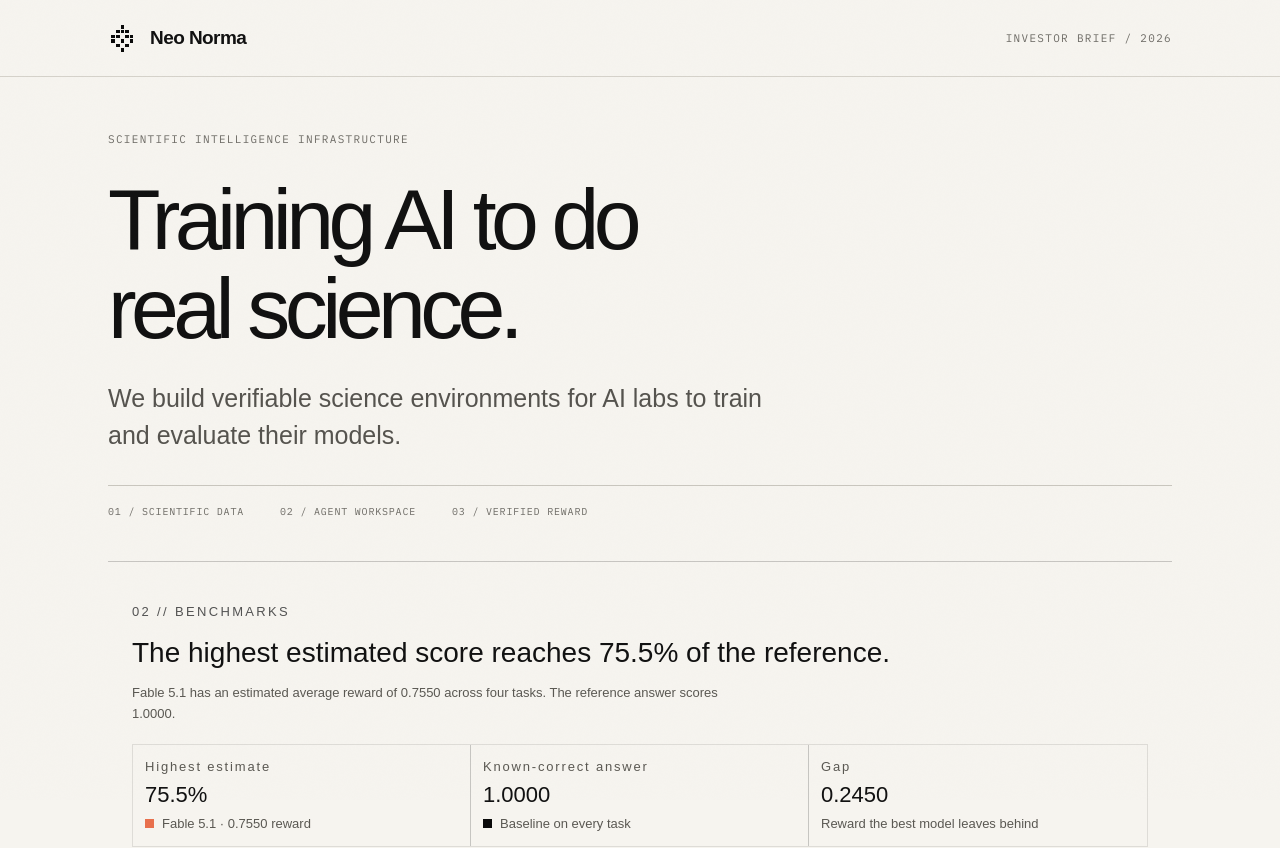
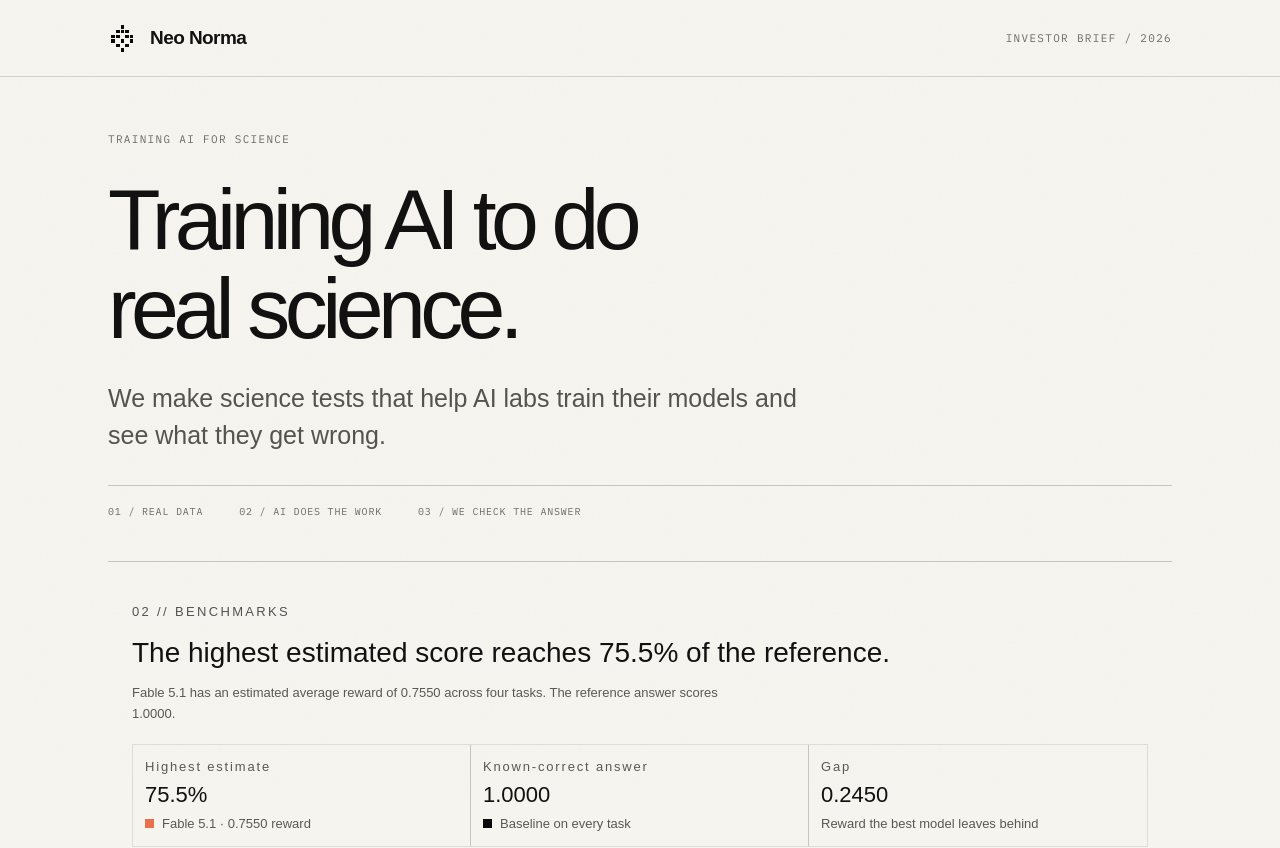
Before and after one commit to buyan-kh/neonormalanding, a Next.js app: page /investordemo in a window 1280 px wide. Shown: the top 848 px of the page. Built offline with nearby package versions, Linux system fonts and the light colour scheme.

Commit message:
Simplify investor demo copy

```diff
--- a/app/investordemo/page.tsx
+++ b/app/investordemo/page.tsx
@@ -10,26 +10,33 @@ export const metadata: Metadata = {
   robots: { index: false, follow: false },
 };
 
+const taskExplanations = [
+  "Tell cancer DNA apart from changes that come from blood cells.",
+  "Find signs of cancer returning in a blood sample.",
+  "Work out how genes and drug combinations affect cells.",
+  "Analyze patient outcomes in a cancer trial.",
+];
+
 export default function InvestorDemo() {
   return (
     <div className="investor-demo">
       <header className="topbar"><div className="wrap topbar-inner"><div className="brand"><Logo size={30} /><span>Neo Norma</span></div><span className="label">Investor brief / 2026</span></div></header>
       <main id="content" className="wrap">
-        <section className="hero"><p className="label">Scientific intelligence infrastructure</p><h1>Training AI to do<br />real science.</h1><p className="hero-copy">We build verifiable science environments for AI labs to train and evaluate their models.</p><div className="hero-meta"><span>01 / SCIENTIFIC DATA</span><span>02 / AGENT WORKSPACE</span><span>03 / VERIFIED REWARD</span></div></section>
+        <section className="hero"><p className="label">Training AI for science</p><h1>Training AI to do<br />real science.</h1><p className="hero-copy">We make science tests that help AI labs train their models and see what they get wrong.</p><div className="hero-meta"><span>01 / REAL DATA</span><span>02 / AI DOES THE WORK</span><span>03 / WE CHECK THE ANSWER</span></div></section>
 
         <Evaluation />
 
-        <section className="section"><div className="section-heading"><span className="label">02 / The product</span><h2>Real scientific work.<br />Machine-checkable answers.</h2></div><div className="product-grid"><div><span className="label">INPUT</span><h3>Scientific data</h3><p>Clinical, genomics, wet-lab and statistical workflows.</p></div><div><span className="label">ENVIRONMENT</span><h3>Agent workspace</h3><p>Models investigate data and complete a scientific task.</p></div><div><span className="label">OUTPUT</span><h3>Verified reward</h3><p>Deterministic code grades the result against a known answer.</p></div></div><div className="technical-note"><span>DELIVERY</span><strong>Harbor + Docker</strong><span>GRADING</span><strong>Python verifier</strong><span>USE CASE</span><strong>RL training + evaluation</strong></div></section>
+        <section className="section"><div className="section-heading"><span className="label">02 / The product</span><h2>Real science.<br />Answers we can check.</h2></div><div className="product-grid"><div><span className="label">01 / THE DATA</span><h3>Real records</h3><p>Data from medicine, biology, and experiments.</p></div><div><span className="label">02 / THE TEST</span><h3>A task for AI</h3><p>The AI works through the data and solves a problem.</p></div><div><span className="label">03 / THE ANSWER</span><h3>An automatic score</h3><p>Our software checks the answer against the correct result.</p></div></div><div className="technical-note"><span>RUNS ON</span><strong>Harbor + Docker</strong><span>CHECKED BY</span><strong>Python code</strong><span>USED FOR</span><strong>Training + testing</strong></div></section>
 
-        <section className="section"><div className="section-heading"><span className="label">03 / Business model</span><h2>AI labs pay for<br />environments.</h2></div><div className="pricing-grid"><div><span className="label">PAID PILOT / PROPOSED</span><strong>$5k–$15k</strong><p>5–15 tasks; pilot fees can credit toward a full pack.</p></div><div><span className="label">ANNUAL LICENSE / PROPOSED</span><strong>$130k</strong><p>Non-exclusive license for a 200-task pack.</p></div><div><span className="label">EXCLUSIVE / PROPOSED</span><strong>$380k+</strong><p>Custom or exclusive 200-task pack.</p></div></div><p className="footnote">Distribution: direct to frontier AI labs and science-focused model builders. Data partnerships can include revenue sharing.</p></section>
+        <section className="section"><div className="section-heading"><span className="label">03 / Business model</span><h2>AI labs pay for<br />our tests.</h2></div><div className="pricing-grid"><div><span className="label">PAID PILOT / PROPOSED</span><strong>$5k–$15k</strong><p>5–15 tests. The pilot fee can count toward a larger pack.</p></div><div><span className="label">ANNUAL LICENSE / PROPOSED</span><strong>$130k</strong><p>A one-year license for 200 tests.</p></div><div><span className="label">EXCLUSIVE / PROPOSED</span><strong>$380k+</strong><p>200 tests made for or reserved for one buyer.</p></div></div><p className="footnote">We sell directly to AI labs. We can share revenue with the partners who provide data.</p></section>
 
-        <section className="section"><div className="section-heading"><span className="label">04 / Market</span><h2>A growing AI market.<br />A focused entry point.</h2></div><div className="market-grid"><div><span className="label">BROADER MARKET / 2025</span><strong>$37B</strong><p>Estimated enterprise generative AI spend, across applications and infrastructure. <a href="https://menlovc.com/perspective/2025-the-state-of-generative-AI-in-the-enterprise/">Menlo Ventures ↗</a></p></div><div><span className="label">ILLUSTRATIVE ANNUAL SCENARIO</span><strong>$52M</strong><p>100 buyers × 4 packs per year × $130k. This is a hypothetical scenario, not a measured market size or forecast.</p></div></div><p className="footnote">Initial buyers: frontier labs and AI-for-science teams. Expansion: more scientific domains, long-horizon environments and data partners. The size of the specific scientific-environment market remains unverified.</p></section>
+        <section className="section"><div className="section-heading"><span className="label">04 / Market</span><h2>A big market.<br />A focused start.</h2></div><div className="market-grid"><div><span className="label">BROADER MARKET / 2025</span><strong>$37B</strong><p>Estimated spending by businesses on generative AI in 2025. <a href="https://menlovc.com/perspective/2025-the-state-of-generative-AI-in-the-enterprise/">Menlo Ventures ↗</a></p></div><div><span className="label">ILLUSTRATIVE ANNUAL SCENARIO</span><strong>$52M</strong><p>If 100 buyers each bought four $130k packs per year. This is an example, not a forecast.</p></div></div><p className="footnote">We start with AI labs building models for science, then expand to more fields and data partners. The size of our specific market is not yet verified.</p></section>
 
-        <section className="section"><div className="section-heading"><span className="label">05 / Example environments</span><h2>Built for decisions,<br />not trivia.</h2></div><div className="task-list">{benchmarkTasks.map((task, i) => <div key={task.id}><span className="label">0{i + 1}</span><strong>{task.short}</strong><p>{task.failure}</p></div>)}</div></section>
+        <section className="section"><div className="section-heading"><span className="label">05 / Example tests</span><h2>What do we test?</h2></div><div className="task-list">{benchmarkTasks.map((task, i) => <div key={task.id}><span className="label">0{i + 1}</span><strong>{task.short}</strong><p>{taskExplanations[i]}</p></div>)}</div></section>
 
-        <section className="section roadmap"><div className="section-heading"><span className="label">07 / Direction</span><h2>From individual tasks<br />to scientific worlds.</h2></div><div className="roadmap-grid"><div><span className="label">NOW</span><p>Science and biostatistics tasks with deterministic graders.</p></div><div><span className="label">NEXT</span><p>Longer, multi-step environments and more data partnerships.</p></div><div><span className="label">LONG TERM</span><p>A library of verifiable environments across scientific disciplines.</p></div></div></section>
+        <section className="section roadmap"><div className="section-heading"><span className="label">06 / What comes next</span><h2>More science.<br />Harder problems.</h2></div><div className="roadmap-grid"><div><span className="label">NOW</span><p>Science tests that software can score automatically.</p></div><div><span className="label">NEXT</span><p>Longer problems and more partners with real data.</p></div><div><span className="label">LONG TERM</span><p>A library of tests covering many areas of science.</p></div></div></section>
       </main>
-      <footer className="footer"><div className="wrap footer-inner"><div className="brand"><Logo size={24} /><span>Neo Norma</span></div><span className="label">Scientific intelligence infrastructure</span></div></footer>
+      <footer className="footer"><div className="wrap footer-inner"><div className="brand"><Logo size={24} /><span>Neo Norma</span></div><span className="label">Training AI for science</span></div></footer>
     </div>
   );
 }
```
